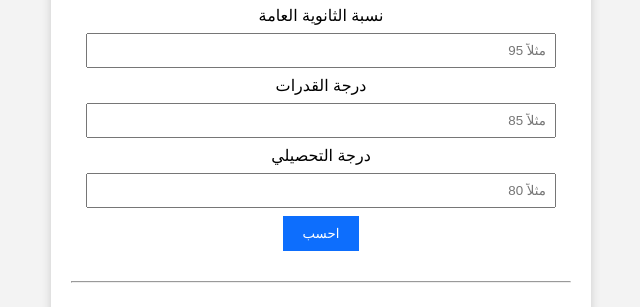
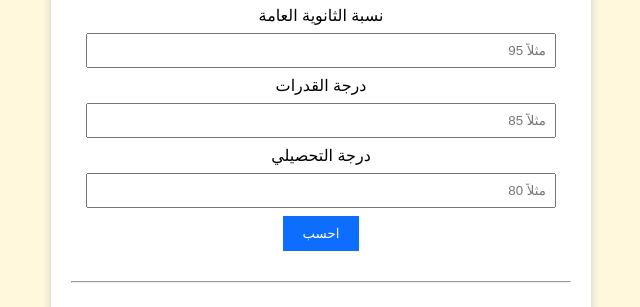
Before and after one commit to SalmanAljnidi/salman-weighted-grade, a plain HTML site: page index.html in a window 1280 px wide. Shown: the part 275-582 px from the top of the page, without its empty margins (319-959 px from the left). Drawn offline with Linux system fonts and the light colour scheme.

Commit message:
Update style.css

```diff
--- a/style.css
+++ b/style.css
@@ -1,7 +1,7 @@
 
 body {
   font-family: 'Arial', sans-serif;
-  background-color: #f3f3f3f3;
+  background-color: #FFF8DC;
   direction: rtl;
   text-align: center;
   padding: 20px;
```
